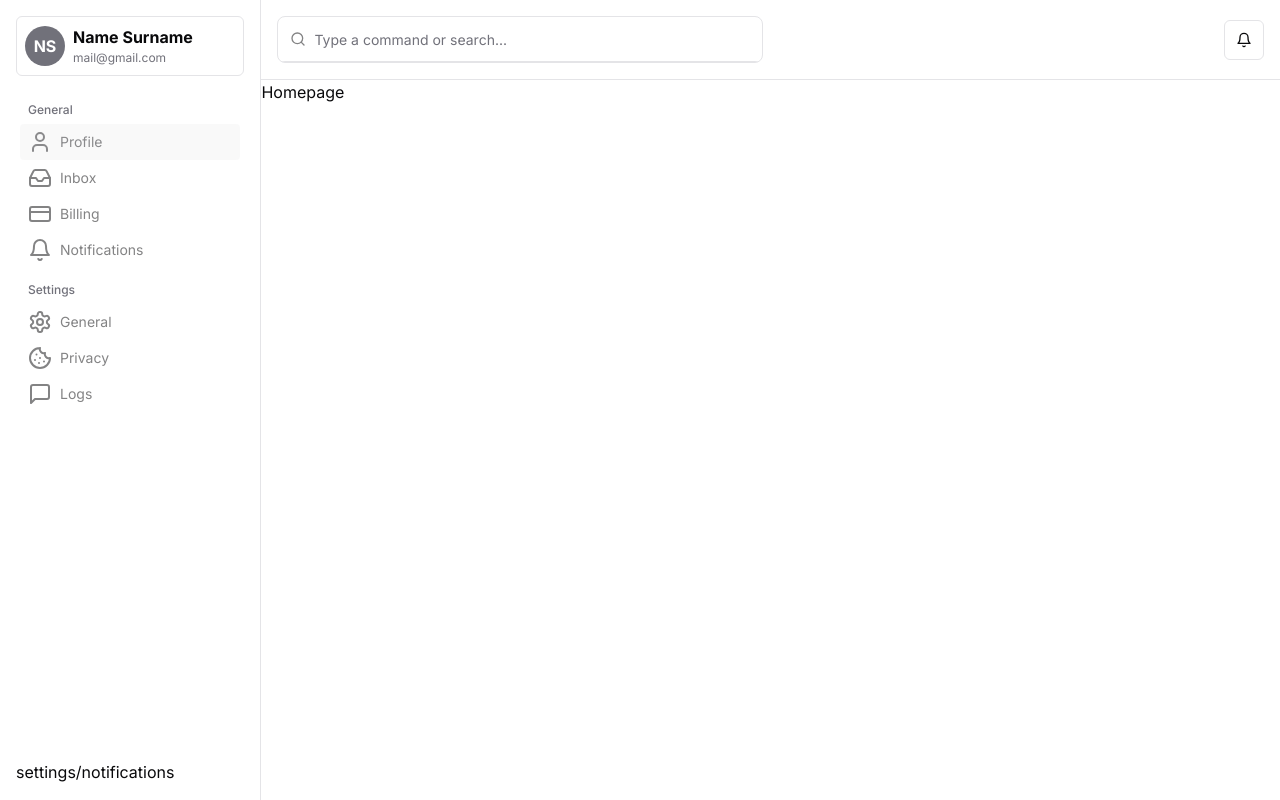
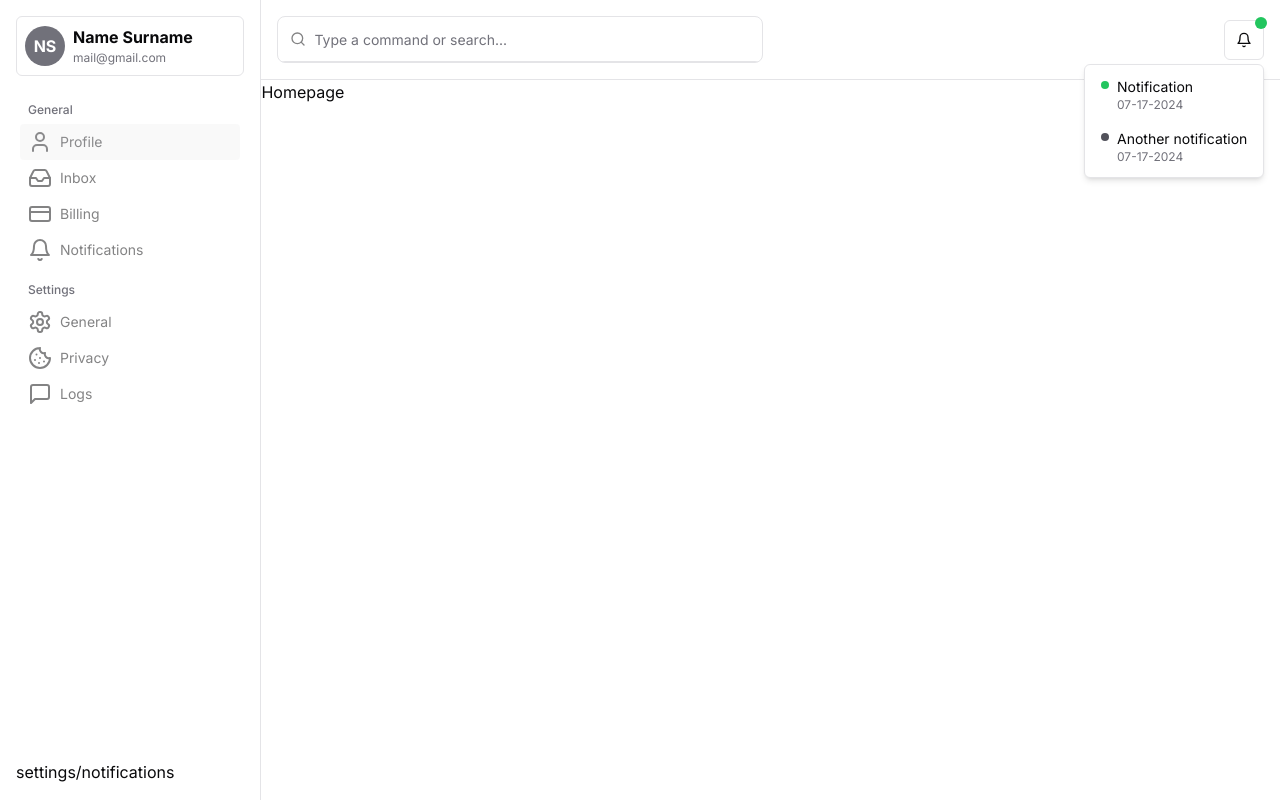
Before and after one commit to boro-dach/dashboard, a Next.js app: page / in a window 1280 px wide. Both pictures are taken after a click on the button 1244 px from the left and 39 px from the top of the page. Built offline with nearby package versions, Linux system fonts and the light colour scheme.

Commit message:
add dropdown notifications

```diff
--- a/components/Header.tsx
+++ b/components/Header.tsx
@@ -3,15 +3,55 @@
 import { Bell, Icon } from "lucide-react"
 import { CommandDemo } from "./Command"
 import { Button } from "./ui/button"
+import {
+    DropdownMenu,
+    DropdownMenuContent,
+    DropdownMenuItem,
+    DropdownMenuTrigger,
+  } from "@/components/ui/dropdown-menu"
+import { useState } from "react"
+
 
 export default function Header() {
+
+    const [notifications, useNotifications] = useState <any> ([
+        {
+            text: "Notification",
+            date: "07-17-2024",
+            read: true
+        },
+        {
+            text: "Another notification",
+            date: "07-17-2024",
+            read: false
+        }
+    ])
+
   return (
     <div className="grid grid-cols-2 gap-4 p-4 border-b">
         <CommandDemo />
         <div className="flex items-center justify-end">
-            <Button variant={"outline"} size={"icon"}>
-                <Bell className="h-4 w-4"/>
-            </Button>
+            <DropdownMenu>
+                <DropdownMenuTrigger asChild>
+                    <Button className="relative" variant={"outline"} size={"icon"}>
+                        <div
+                            className={`absolute -top-2 -right-1 h-3 w-3 rounded-full my-1
+                            ${notifications.find((x: any) => x.read === false) ? 'bg-green-500' : 'bg-zinc-500'}`}>
+                        </div>
+                        <Bell className="h-4 w-4"/>
+                    </Button>
+                </DropdownMenuTrigger>
+                <DropdownMenuContent align="end">
+                    {notifications.map((item: any, key: number) =>
+                        <DropdownMenuItem key={key} className="py-2 px-3 cursor-pointer flex items-start gap-2 hover:bg-zinc-200 transition-all duration-300">
+                            <div className={`h-2 w-2 rounded-full my-1 ${item.read ? 'bg-green-500' : 'bg-zinc-600'}`}></div>
+                            <div>
+                                <p>{item.text}</p>
+                                <p className="text-xs text-zinc-500">{item.date}</p>
+                            </div>
+                        </DropdownMenuItem>)}
+                </DropdownMenuContent>
+            </DropdownMenu>
         </div>
     </div>
   )
--- /dev/null
+++ b/components/ui/dropdown-menu.tsx
@@ -0,0 +1,200 @@
+"use client"
+
+import * as React from "react"
+import * as DropdownMenuPrimitive from "@radix-ui/react-dropdown-menu"
+import { Check, ChevronRight, Circle } from "lucide-react"
+
+import { cn } from "@/lib/utils"
+
+const DropdownMenu = DropdownMenuPrimitive.Root
+
+const DropdownMenuTrigger = DropdownMenuPrimitive.Trigger
+
+const DropdownMenuGroup = DropdownMenuPrimitive.Group
+
+const DropdownMenuPortal = DropdownMenuPrimitive.Portal
+
+const DropdownMenuSub = DropdownMenuPrimitive.Sub
+
+const DropdownMenuRadioGroup = DropdownMenuPrimitive.RadioGroup
+
+const DropdownMenuSubTrigger = React.forwardRef<
+  React.ElementRef<typeof DropdownMenuPrimitive.SubTrigger>,
+  React.ComponentPropsWithoutRef<typeof DropdownMenuPrimitive.SubTrigger> & {
+    inset?: boolean
+  }
+>(({ className, inset, children, ...props }, ref) => (
+  <DropdownMenuPrimitive.SubTrigger
+    ref={ref}
+    className={cn(
+      "flex cursor-default select-none items-center rounded-sm px-2 py-1.5 text-sm outline-none focus:bg-accent data-[state=open]:bg-accent",
+      inset && "pl-8",
+      className
+    )}
+    {...props}
+  >
+    {children}
+    <ChevronRight className="ml-auto h-4 w-4" />
+  </DropdownMenuPrimitive.SubTrigger>
+))
+DropdownMenuSubTrigger.displayName =
+  DropdownMenuPrimitive.SubTrigger.displayName
+
+const DropdownMenuSubContent = React.forwardRef<
+  React.ElementRef<typeof DropdownMenuPrimitive.SubContent>,
+  React.ComponentPropsWithoutRef<typeof DropdownMenuPrimitive.SubContent>
+>(({ className, ...props }, ref) => (
+  <DropdownMenuPrimitive.SubContent
+    ref={ref}
+    className={cn(
+      "z-50 min-w-[8rem] overflow-hidden rounded-md border bg-popover p-1 text-popover-foreground shadow-lg data-[state=open]:animate-in data-[state=closed]:animate-out data-[state=closed]:fade-out-0 data-[state=open]:fade-in-0 data-[state=closed]:zoom-out-95 data-[state=open]:zoom-in-95 data-[side=bottom]:slide-in-from-top-2 data-[side=left]:slide-in-from-right-2 data-[side=right]:slide-in-from-left-2 data-[side=top]:slide-in-from-bottom-2",
+      className
+    )}
+    {...props}
+  />
+))
+DropdownMenuSubContent.displayName =
+  DropdownMenuPrimitive.SubContent.displayName
+
+const DropdownMenuContent = React.forwardRef<
+  React.ElementRef<typeof DropdownMenuPrimitive.Content>,
+  React.ComponentPropsWithoutRef<typeof DropdownMenuPrimitive.Content>
+>(({ className, sideOffset = 4, ...props }, ref) => (
+  <DropdownMenuPrimitive.Portal>
+    <DropdownMenuPrimitive.Content
+      ref={ref}
+      sideOffset={sideOffset}
+      className={cn(
+        "z-50 min-w-[8rem] overflow-hidden rounded-md border bg-popover p-1 text-popover-foreground shadow-md data-[state=open]:animate-in data-[state=closed]:animate-out data-[state=closed]:fade-out-0 data-[state=open]:fade-in-0 data-[state=closed]:zoom-out-95 data-[state=open]:zoom-in-95 data-[side=bottom]:slide-in-from-top-2 data-[side=left]:slide-in-from-right-2 data-[side=right]:slide-in-from-left-2 data-[side=top]:slide-in-from-bottom-2",
+        className
+      )}
+      {...props}
+    />
+  </DropdownMenuPrimitive.Portal>
+))
+DropdownMenuContent.displayName = DropdownMenuPrimitive.Content.displayName
+
+const DropdownMenuItem = React.forwardRef<
+  React.ElementRef<typeof DropdownMenuPrimitive.Item>,
+  React.ComponentPropsWithoutRef<typeof DropdownMenuPrimitive.Item> & {
+    inset?: boolean
+  }
+>(({ className, inset, ...props }, ref) => (
+  <DropdownMenuPrimitive.Item
+    ref={ref}
+    className={cn(
+      "relative flex cursor-default select-none items-center rounded-sm px-2 py-1.5 text-sm outline-none transition-colors focus:bg-accent focus:text-accent-foreground data-[disabled]:pointer-events-none data-[disabled]:opacity-50",
+      inset && "pl-8",
+      className
+    )}
+    {...props}
+  />
+))
+DropdownMenuItem.displayName = DropdownMenuPrimitive.Item.displayName
+
+const DropdownMenuCheckboxItem = React.forwardRef<
+  React.ElementRef<typeof DropdownMenuPrimitive.CheckboxItem>,
+  React.ComponentPropsWithoutRef<typeof DropdownMenuPrimitive.CheckboxItem>
+>(({ className, children, checked, ...props }, ref) => (
+  <DropdownMenuPrimitive.CheckboxItem
+    ref={ref}
+    className={cn(
+      "relative flex cursor-default select-none items-center rounded-sm py-1.5 pl-8 pr-2 text-sm outline-none transition-colors focus:bg-accent focus:text-accent-foreground data-[disabled]:pointer-events-none data-[disabled]:opacity-50",
+      className
+    )}
+    checked={checked}
+    {...props}
+  >
+    <span className="absolute left-2 flex h-3.5 w-3.5 items-center justify-center">
+      <DropdownMenuPrimitive.ItemIndicator>
+        <Check className="h-4 w-4" />
+      </DropdownMenuPrimitive.ItemIndicator>
+    </span>
+    {children}
+  </DropdownMenuPrimitive.CheckboxItem>
+))
+DropdownMenuCheckboxItem.displayName =
+  DropdownMenuPrimitive.CheckboxItem.displayName
+
+const DropdownMenuRadioItem = React.forwardRef<
+  React.ElementRef<typeof DropdownMenuPrimitive.RadioItem>,
+  React.ComponentPropsWithoutRef<typeof DropdownMenuPrimitive.RadioItem>
+>(({ className, children, ...props }, ref) => (
+  <DropdownMenuPrimitive.RadioItem
+    ref={ref}
+    className={cn(
+      "relative flex cursor-default select-none items-center rounded-sm py-1.5 pl-8 pr-2 text-sm outline-none transition-colors focus:bg-accent focus:text-accent-foreground data-[disabled]:pointer-events-none data-[disabled]:opacity-50",
+      className
+    )}
+    {...props}
+  >
+    <span className="absolute left-2 flex h-3.5 w-3.5 items-center justify-center">
+      <DropdownMenuPrimitive.ItemIndicator>
+        <Circle className="h-2 w-2 fill-current" />
+      </DropdownMenuPrimitive.ItemIndicator>
+    </span>
+    {children}
+  </DropdownMenuPrimitive.RadioItem>
+))
+DropdownMenuRadioItem.displayName = DropdownMenuPrimitive.RadioItem.displayName
+
+const DropdownMenuLabel = React.forwardRef<
+  React.ElementRef<typeof DropdownMenuPrimitive.Label>,
+  React.ComponentPropsWithoutRef<typeof DropdownMenuPrimitive.Label> & {
+    inset?: boolean
+  }
+>(({ className, inset, ...props }, ref) => (
+  <DropdownMenuPrimitive.Label
+    ref={ref}
+    className={cn(
+      "px-2 py-1.5 text-sm font-semibold",
+      inset && "pl-8",
+      className
+    )}
+    {...props}
+  />
+))
+DropdownMenuLabel.displayName = DropdownMenuPrimitive.Label.displayName
+
+const DropdownMenuSeparator = React.forwardRef<
+  React.ElementRef<typeof DropdownMenuPrimitive.Separator>,
+  React.ComponentPropsWithoutRef<typeof DropdownMenuPrimitive.Separator>
+>(({ className, ...props }, ref) => (
+  <DropdownMenuPrimitive.Separator
+    ref={ref}
+    className={cn("-mx-1 my-1 h-px bg-muted", className)}
+    {...props}
+  />
+))
+DropdownMenuSeparator.displayName = DropdownMenuPrimitive.Separator.displayName
+
+const DropdownMenuShortcut = ({
+  className,
+  ...props
+}: React.HTMLAttributes<HTMLSpanElement>) => {
+  return (
+    <span
+      className={cn("ml-auto text-xs tracking-widest opacity-60", className)}
+      {...props}
+    />
+  )
+}
+DropdownMenuShortcut.displayName = "DropdownMenuShortcut"
+
+export {
+  DropdownMenu,
+  DropdownMenuTrigger,
+  DropdownMenuContent,
+  DropdownMenuItem,
+  DropdownMenuCheckboxItem,
+  DropdownMenuRadioItem,
+  DropdownMenuLabel,
+  DropdownMenuSeparator,
+  DropdownMenuShortcut,
+  DropdownMenuGroup,
+  DropdownMenuPortal,
+  DropdownMenuSub,
+  DropdownMenuSubContent,
+  DropdownMenuSubTrigger,
+  DropdownMenuRadioGroup,
+}
--- a/package.json
+++ b/package.json
@@ -10,6 +10,7 @@
   },
   "dependencies": {
     "@radix-ui/react-dialog": "^1.1.1",
+    "@radix-ui/react-dropdown-menu": "^2.1.1",
     "@radix-ui/react-slot": "^1.1.0",
     "class-variance-authority": "^0.7.0",
     "clsx": "^2.1.1",
```
Also changed, not shown: 1 other file (tests, documents, lock files or other folders).
